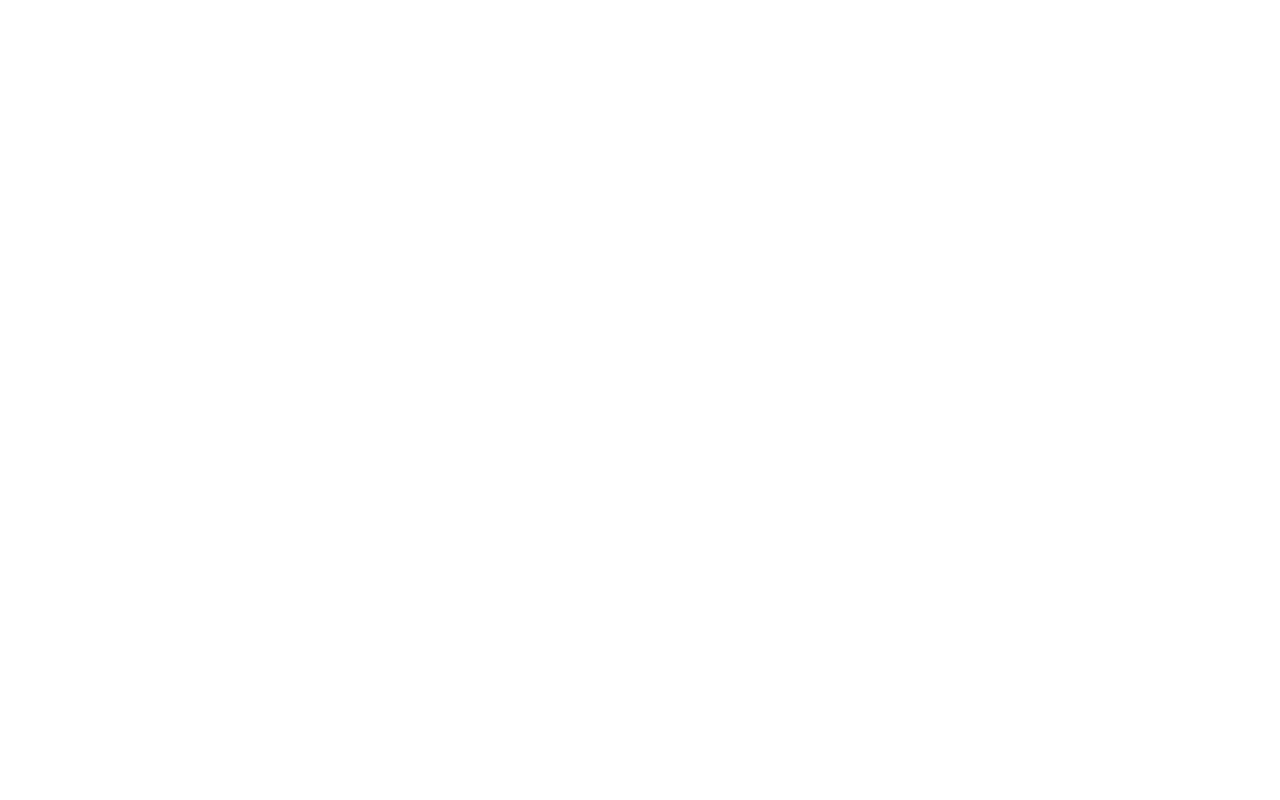
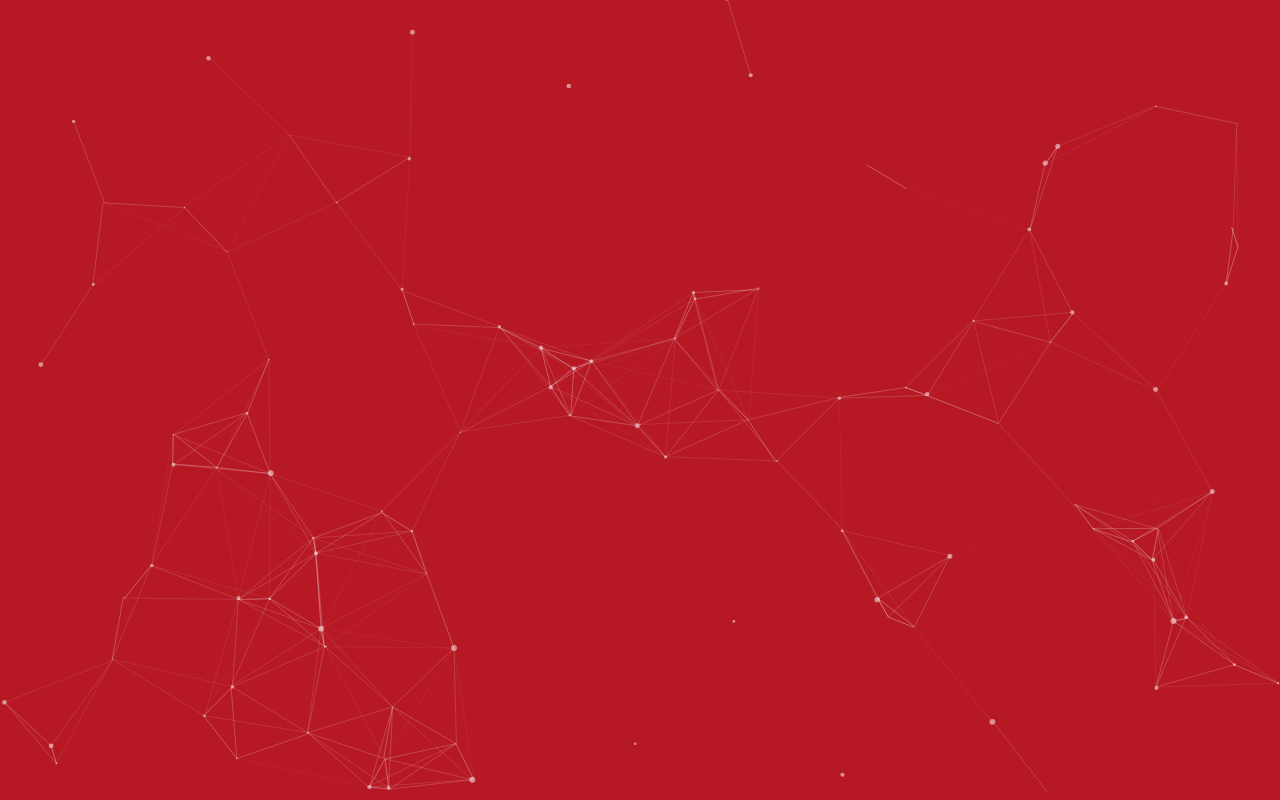
Before and after one commit to dimasdeem/hanisayang.github.io, a plain HTML site: page index.html in a window 1280 px wide. Drawn offline with Linux system fonts and the light colour scheme.

Commit message:
added particle system

```diff
--- a/index.html
+++ b/index.html
@@ -2,7 +2,7 @@
 <html>
 	<link rel="stylesheet" href="bootstrap-4.0.0-dist/css/bootstrap.min.css"/>
 	<script src="bootstrap-4.0.0-dist/js/jquery-3.3.1.min.js"></script>
-	<script src="particles.js-master/particles.js"></script>
+	<link rel="stylesheet" media="screen" href="particles.js-master/demo/css/style.css">
 	<script src="bootstrap-4.0.0-dist/js/jquery.lettering-0.6.1.min.js"></script>
 	<!-- <script src="http://ajax.googleapis.com/ajax/libs/jquery/1/jquery.min.js"></script> -->
 	<!-- <script src="jquery.fittext.js"></script> -->
@@ -10,11 +10,8 @@
 	<title></title>
 </head>
 <body>
+	<!-- particles.js container -->
 	<div id="particles-js"></div>
-</body>
-<script>
-	$(document).ready(function() {
-		$(".fancy_title").lettering();
-	});
-</script>
+	<script src="particles.js-master/particles.js"></script>
+	<script src="particles.js-master/app.js"></script>
 </html>
--- /dev/null
+++ b/particles.js-master/app.js
@@ -0,0 +1,127 @@
+/* -----------------------------------------------
+/* How to use? : Check the GitHub README
+/* ----------------------------------------------- */
+
+/* To load a config file (particles.json) you need to host this demo (MAMP/WAMP/local)... */
+/*
+particlesJS.load('particles-js', 'particles.json', function() {
+  console.log('particles.js loaded - callback');
+});
+*/
+
+/* Otherwise just put the config content (json): */
+
+particlesJS('particles-js',
+
+{
+    "particles": {
+      "number": {
+        "value": 80,
+        "density": {
+          "enable": true,
+          "value_area": 800
+        }
+      },
+      "color": {
+        "value": "#ffffff"
+      },
+      "shape": {
+        "type": "circle",
+        "stroke": {
+          "width": 0,
+          "color": "#000000"
+        },
+        "polygon": {
+          "nb_sides": 5
+        },
+        "image": {
+          "src": "img/github.svg",
+          "width": 100,
+          "height": 100
+        }
+      },
+      "opacity": {
+        "value": 0.5,
+        "random": false,
+        "anim": {
+          "enable": false,
+          "speed": 1,
+          "opacity_min": 0.1,
+          "sync": false
+        }
+      },
+      "size": {
+        "value": 3,
+        "random": true,
+        "anim": {
+          "enable": false,
+          "speed": 40,
+          "size_min": 0.1,
+          "sync": false
+        }
+      },
+      "line_linked": {
+        "enable": true,
+        "distance": 150,
+        "color": "#ffffff",
+        "opacity": 0.4,
+        "width": 1
+      },
+      "move": {
+        "enable": true,
+        "speed": 6,
+        "direction": "none",
+        "random": false,
+        "straight": false,
+        "out_mode": "out",
+        "bounce": false,
+        "attract": {
+          "enable": false,
+          "rotateX": 600,
+          "rotateY": 1200
+        }
+      }
+    },
+    "interactivity": {
+      "detect_on": "canvas",
+      "events": {
+        "onhover": {
+          "enable": false,
+          "mode": "repulse"
+        },
+        "onclick": {
+          "enable": true,
+          "mode": "push"
+        },
+        "resize": true
+      },
+      "modes": {
+        "grab": {
+          "distance": 400,
+          "line_linked": {
+            "opacity": 1
+          }
+        },
+        "bubble": {
+          "distance": 400,
+          "size": 40,
+          "duration": 2,
+          "opacity": 8,
+          "speed": 3
+        },
+        "repulse": {
+          "distance": 200,
+          "duration": 0.4
+        },
+        "push": {
+          "particles_nb": 4
+        },
+        "remove": {
+          "particles_nb": 2
+        }
+      }
+    },
+    "retina_detect": true
+  }
+
+);
```
Also changed, not shown: particles.js-master/demo/index.html (+2 -2 lines).
